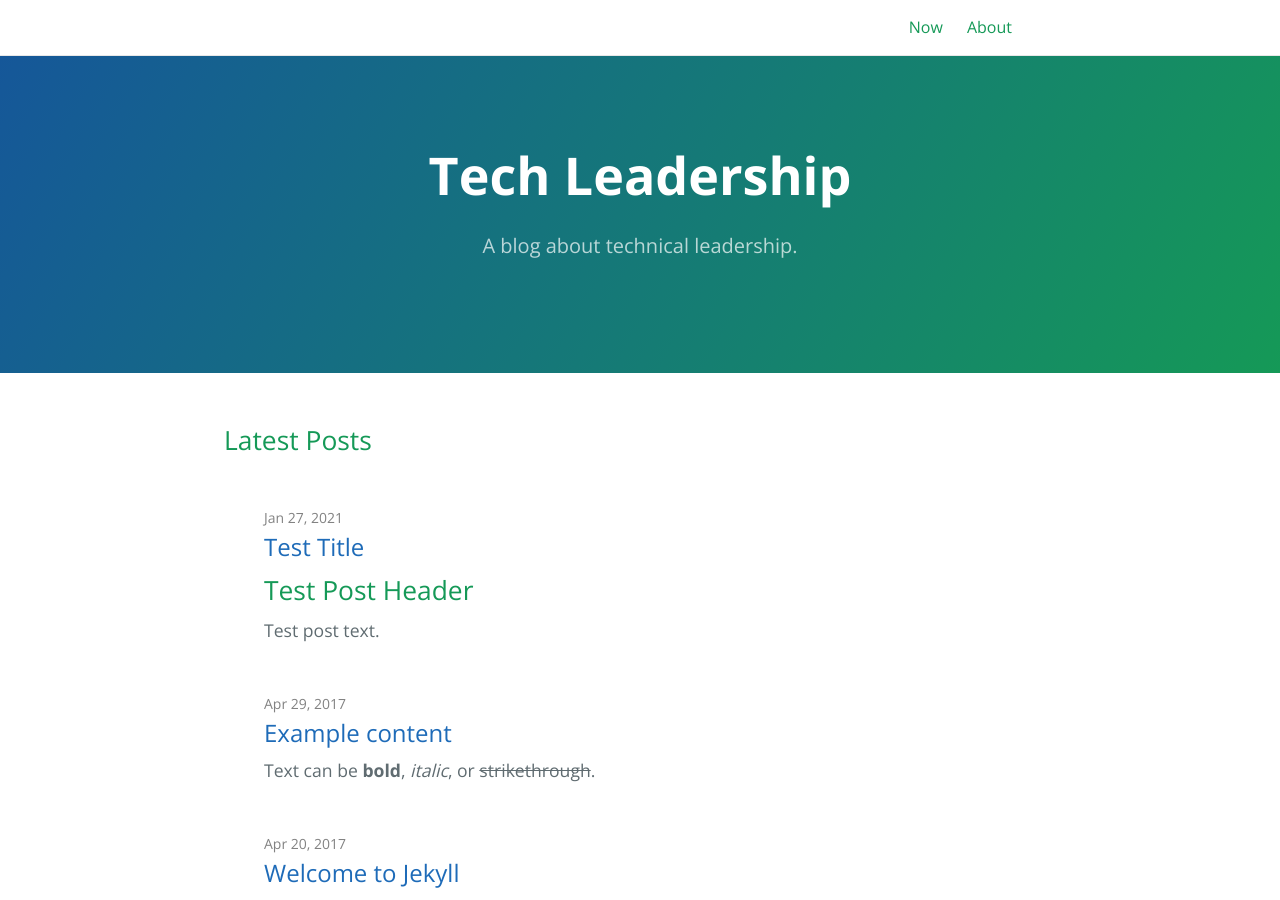
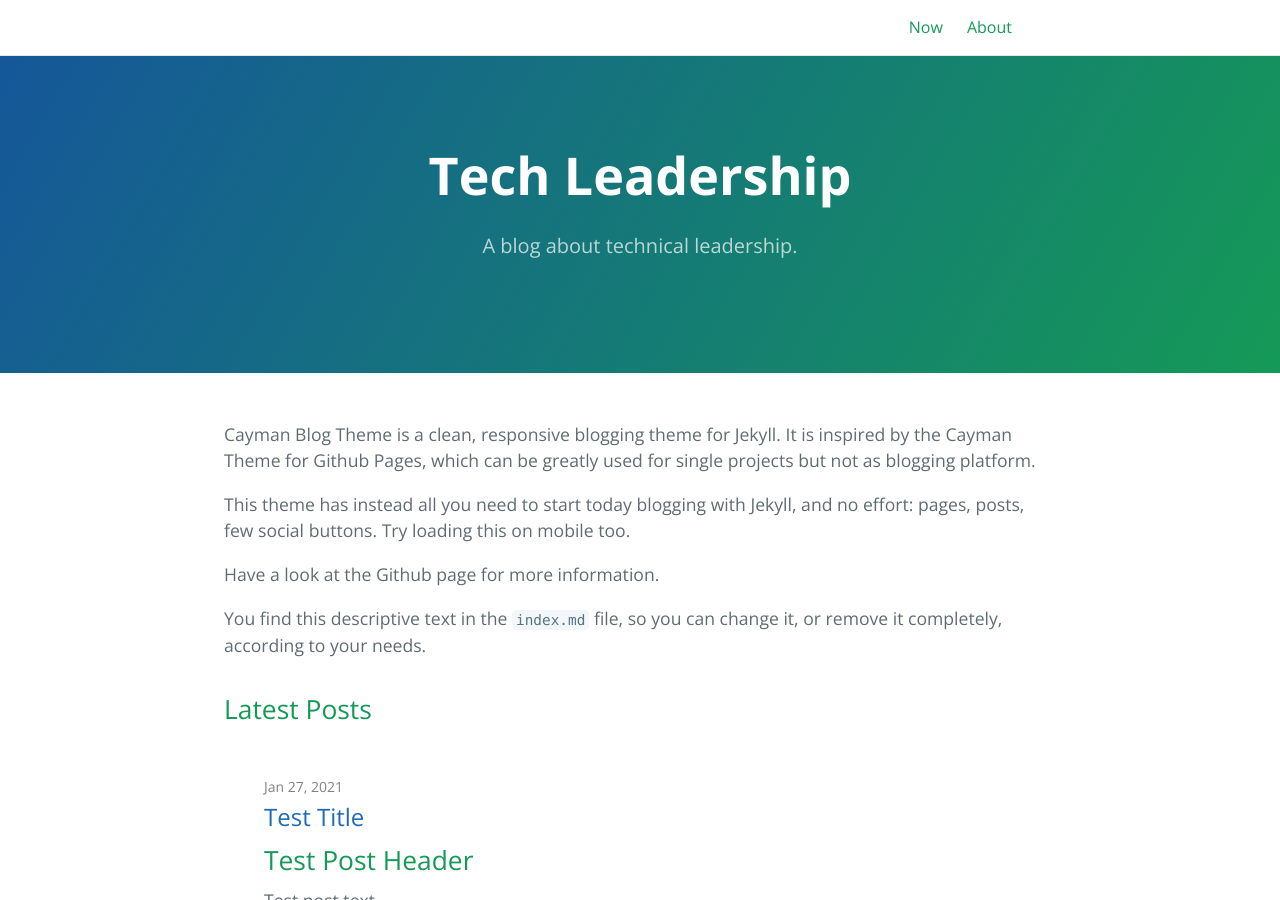
Before and after one commit to JimStockwell/tl, a Jekyll site: the page built from index.md, in a window 1280 px wide and 900 px high. Built offline with Jekyll 4.4.1, drawn with Linux system fonts in a browser that asks for light colours.

Commit message:
index.md back exactly like I received it

```diff
--- a/index.md
+++ b/index.md
@@ -1,10 +1,17 @@
 ---
 #
 # Here you can change the text shown in the Home page before the Latest Posts section.
-# It is currently empty, but anything written below will go just before Latest Posts on the home page.
 #
 # Edit cayman-blog's home layout in _layouts instead if you wanna make some changes
 # See: https://jekyllrb.com/docs/themes/#overriding-theme-defaults
 #
 layout: home
 ---
+
+Cayman Blog Theme is a clean, responsive blogging theme for Jekyll. It is inspired by the Cayman Theme for Github Pages, which can be greatly used for single projects but not as blogging platform.
+
+This theme has instead all you need to start today blogging with Jekyll, and no effort: pages, posts, few social buttons. Try loading this on mobile too.
+
+Have a look at the Github page for more information.
+
+You find this descriptive text in the `index.md` file, so you can change it, or remove it completely, according to your needs.
```
